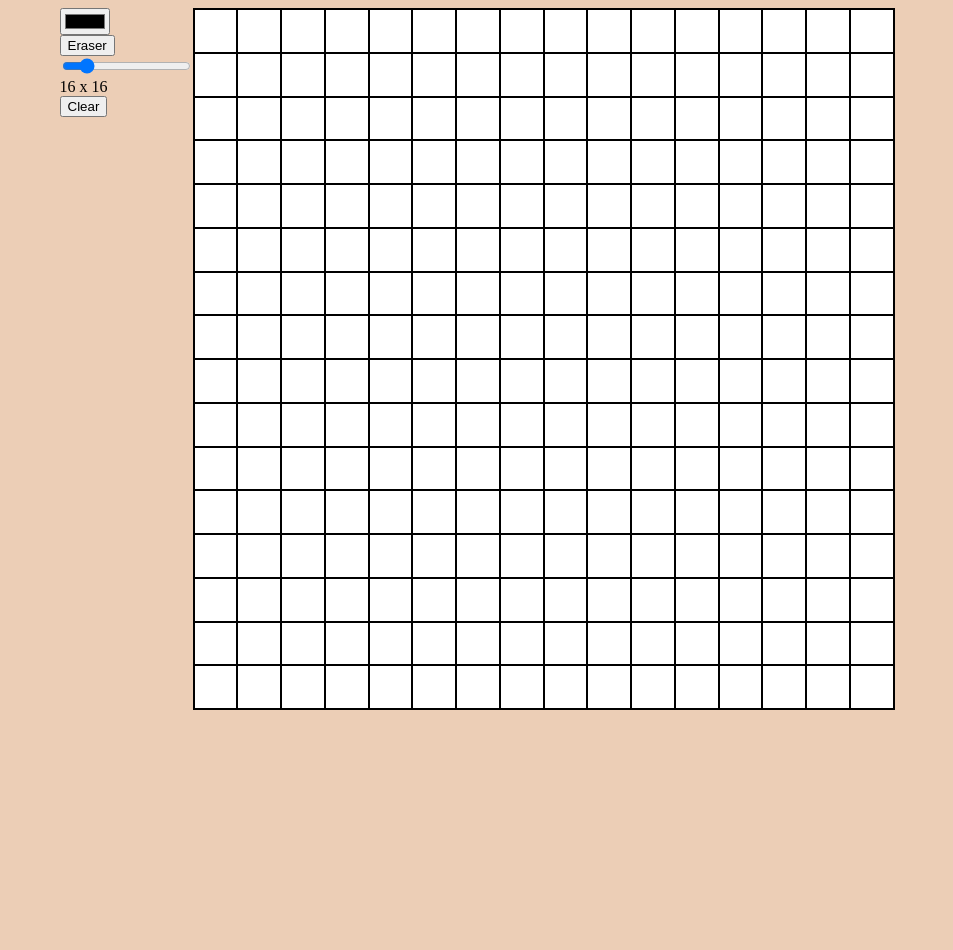
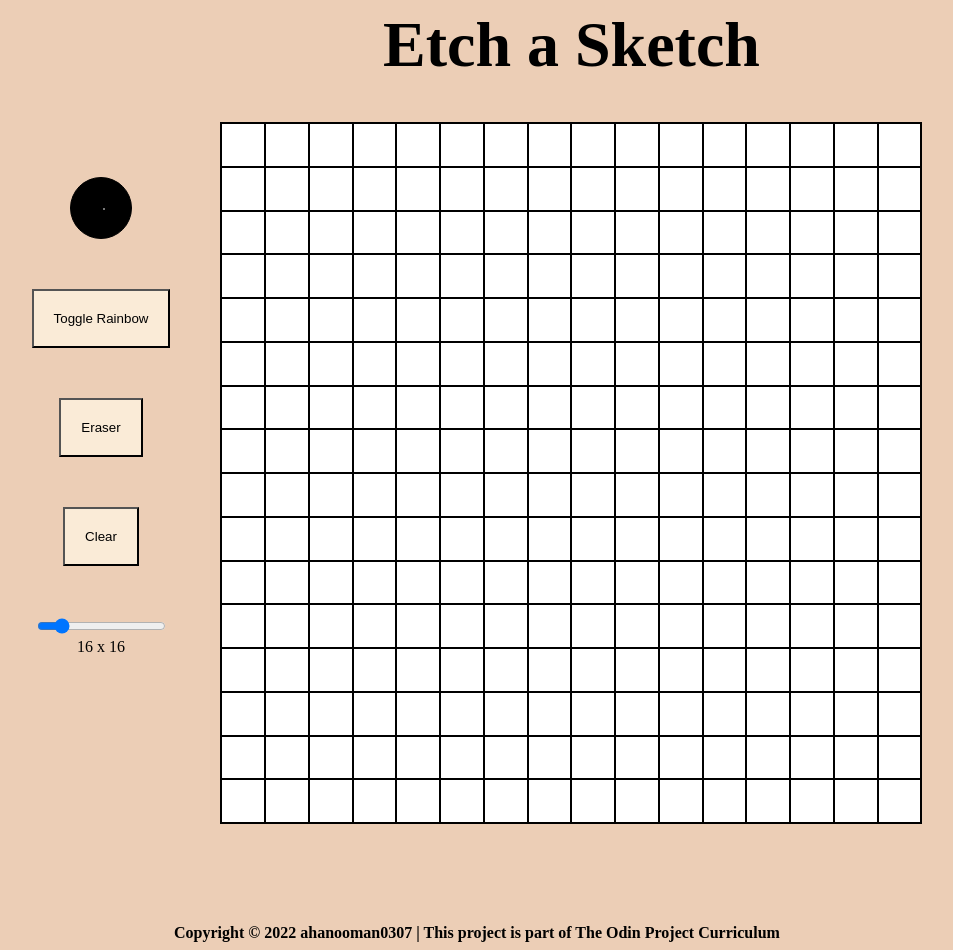
Before and after one commit to ahanooman0307/etch-a-sketch, a plain HTML site: page index.html in a window 1280 px wide. Shown: the whole page, without its empty margins (163-1116 px from the left). Before the commit the page ends 800 px from the top, so only its background shows below. Drawn offline with Linux system fonts and the light colour scheme.

Commit message:
organized ui. added rainbow button

```diff
--- a/index.html
+++ b/index.html
@@ -8,31 +8,27 @@
     <link rel = "stylesheet" href="./styles.css">
 </head>
 <body>
+    <div class = "container">
     <div class = "sidebar">
     <div class = "color-picker">
         <input type ="color" id = "color">
     </div>
+    <div><button class = "rainbow">Toggle Rainbow</button></div>
     <div class = "eraser"><button>Eraser</button></div>
+
+    <div><button class = "clear">Clear</button></div>
+
     <div class = "slider">
         <input type = "range" min = "1" max = "100" value = "16" id = "range">
         <div class = "text">16 x 16</div>
     </div>
-    <div><button class = "clear">Clear</button></div>
     </div>
 
-
-    <div class = "grid">
-        <!-- <div class="grid-item" id = "1">1</div>
-        <div class="grid-item" id = "2">2</div>
-        <div class="grid-item" id = "3">3</div>
-        <div class="grid-item">4</div>
-        <div class="grid-item">5</div>
-        <div class="grid-item">6</div>
-        <div class="grid-item">7</div>
-        <div class="grid-item">8</div>
-        <div class="grid-item">9</div> -->
-
-    </div>
+    <div class = "header">Etch a Sketch
+    <div class = "grid"> </div>
+</div>
+</div>
+<div class = "credits">Copyright © 2022 ahanooman0307 | This project is part of The Odin Project Curriculum</div>
 
     <script src = "javascript.js"></script>
 </body>
--- a/javascript.js
+++ b/javascript.js
@@ -5,10 +5,14 @@ const chosenColor = document.querySelector("#color");
 const chosenSize = document.querySelector("#range");
 const showSize = document.querySelector(".text");
 const clear = document.querySelector(".clear")
+const rainbowColor = document.querySelector(".rainbow");
+const header = document.querySelector(".header");
+
 
 //new variables
 let gridSize = 16;
 let color = "black";
+let rainbow = false;
 
 //function to create grid
 function createGrid(gridSize){
@@ -32,7 +36,17 @@ function colorGrid(){  //function to change color while hovering
 
       // and for each box I add a 'click' listener
       m.addEventListener('mouseover', () => {
+        if(rainbow == false){
         m.style.cssText = `background-color: ${color}`;
+        header.style.cssText = `color: black`;
+        }
+        else if (rainbow == true){
+        let red = [Math.floor(Math.random()*256)];
+        let green = [Math.floor(Math.random()*256)];
+        let blue = [Math.floor(Math.random()*256)];
+        m.style.cssText = `background-color: rgb(${red}, ${green}, ${blue})`; //create rainbow effect
+        header.style.cssText = `color: rgb(${red}, ${green}, ${blue})`;
+        }
       });
 
     });
@@ -61,6 +75,14 @@ chosenSize.addEventListener('input', changeSize);
 clear.addEventListener('click', clearGrid);
 
 //change color
-chosenColor.addEventListener('input', () => { color = chosenColor.value;});
+chosenColor.addEventListener('input', () => { color = chosenColor.value;
+chosenColor.style.cssText = `background-color: ${color}`});
 //erase color
 eraser.addEventListener('click', () => { color = "white"; });
+//activate rainbow
+rainbowColor.addEventListener('click', () =>{
+    if(rainbow == false){
+        rainbow = true;
+    }
+    else rainbow = false;
+})
--- a/styles.css
+++ b/styles.css
@@ -1,21 +1,58 @@
 body{
     display: flex;
+    flex-direction: column;
     justify-content: center;
+    align-items: center;
     background-color: #ecceb6;
 }
-
+.container{
+    display: flex;
+    flex-direction: row;
+}
 .grid{
+    margin-top: 40px;
     width:700px;
     height:700px;
     border:1px solid black;
    display: grid;
-   /* grid-template-columns: repeat(4, 1fr);
-   grid-template-rows: repeat(4, 1fr); */
-
-
 }
 
 .grid-item{
     border: 1px solid black;
     background-color: white;
 }
+
+.header{
+    text-align: center;
+    font-size: 64px;
+    font-weight: 900;
+}
+.text{
+    text-align: center;
+}
+.credits{
+    margin-top: 100px;
+    font-weight: 700;
+}
+.sidebar{
+    display: flex;
+    flex-direction: column;
+    justify-content: center;
+    align-items: center;
+    gap: 50px;
+    margin-right: 50px;
+}
+
+button{
+    padding: 20px 20px;
+    background-color: antiquewhite;
+}
+
+#color{
+    border-radius: 360px;
+    padding: 30px 30px;
+    border: 1px solid black;
+    background-color: black;
+    list-style: none;
+
+}
```
